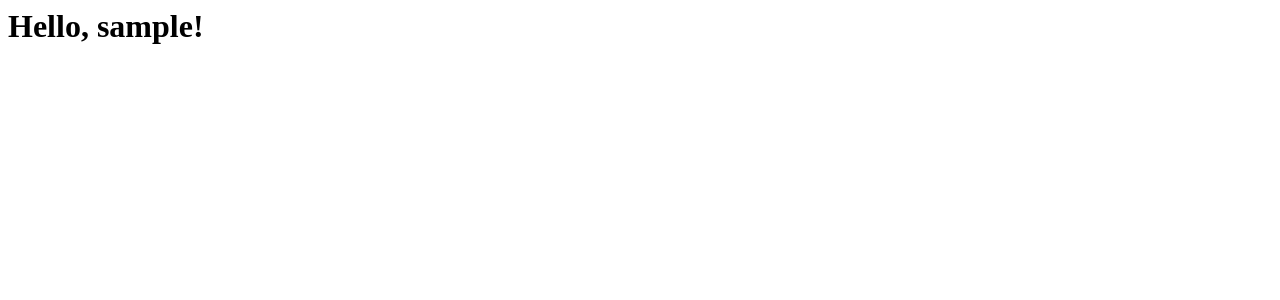
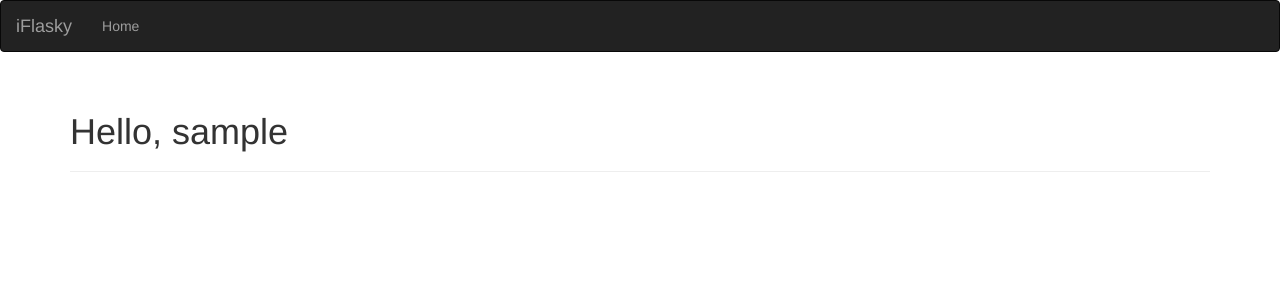
Before and after one commit to israelcvb/iFlasky, a Flask app: a page that uses templates/user.html in a window 1280 px wide. Shown: the top 300 px of the page. Run offline with Flask 3, Linux system fonts and the light colour scheme; some libraries are stand-ins or nearby versions.

Commit message:
Integração do Bootstrap com o Flask-Bootstrap.

```diff
--- a/hello.py
+++ b/hello.py
@@ -1,6 +1,8 @@
 from flask import Flask, render_template
+from flask_bootstrap import Bootstrap
 
 app = Flask(__name__)
+bootstrap = Bootstrap(app)
 
 
 @app.route('/')
--- a/templates/user.html
+++ b/templates/user.html
@@ -1 +1,30 @@
-<h1>Hello, {{ name }}!</h1>
+{% extends "bootstrap/base.html" %}
+
+{% block title %}iFlasky{% endblock %}
+
+{% block navbar %}
+<div class="navbar navbar-inverse" role="navigation">
+    <div class="navbar-header">
+        <button class="navbar-toggle" type="button" data-toggle="collapse" data-target=".navbar">
+            <span class="sr-only">Toggle navigation</span>
+            <span class="icon-bar"></span>
+            <span class="icon-bar"></span>
+            <span class="icon-bar"></span>
+        </button>
+        <a href="/" class="navbar-brand">iFlasky</a>
+    </div>
+    <div class="navbar-collapse collapse">
+        <ul class="nav navbar-nav">
+            <li><a href="/">Home</a></li>
+        </ul>
+    </div>
+</div>
+{% endblock %}
+
+{% block content %}
+<div class="container">
+    <div class="page-header">
+        <h1>Hello, {{ name }}</h1>
+    </div>
+</div>
+{% endblock %}
```
